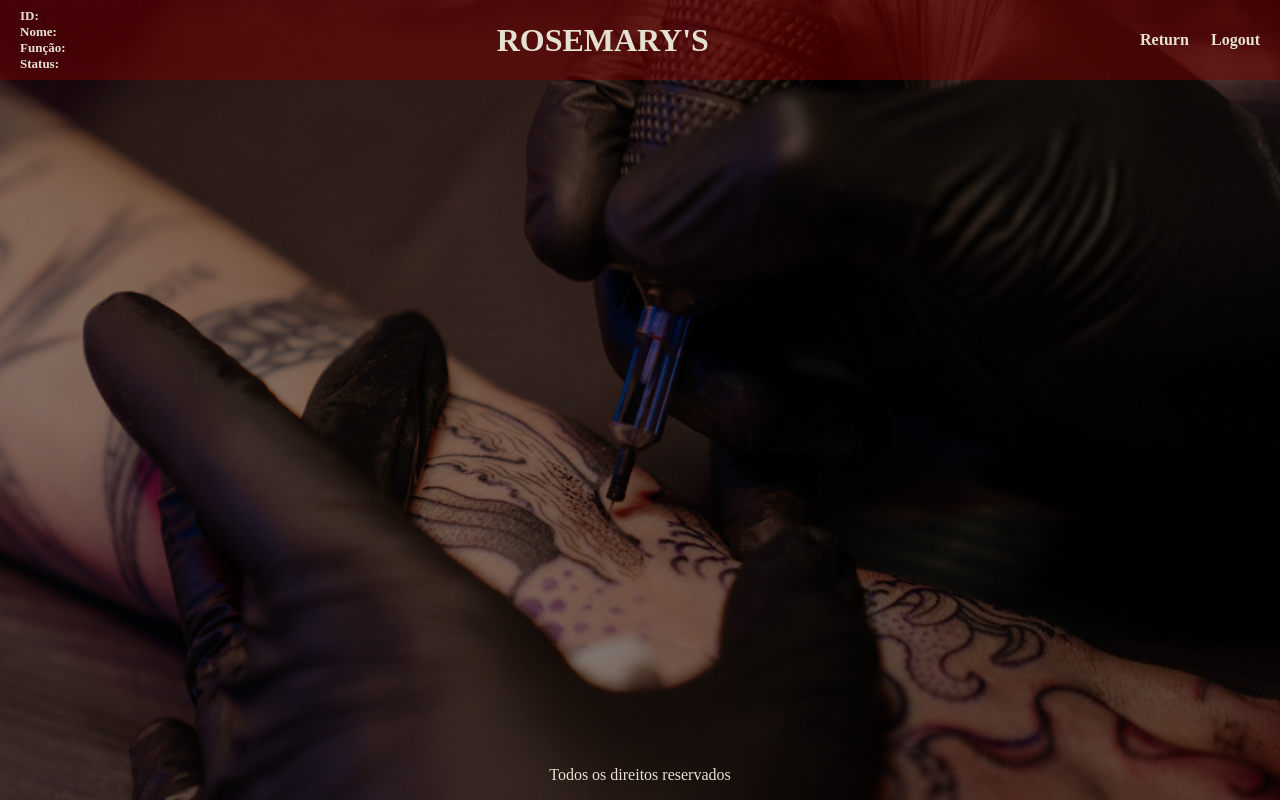
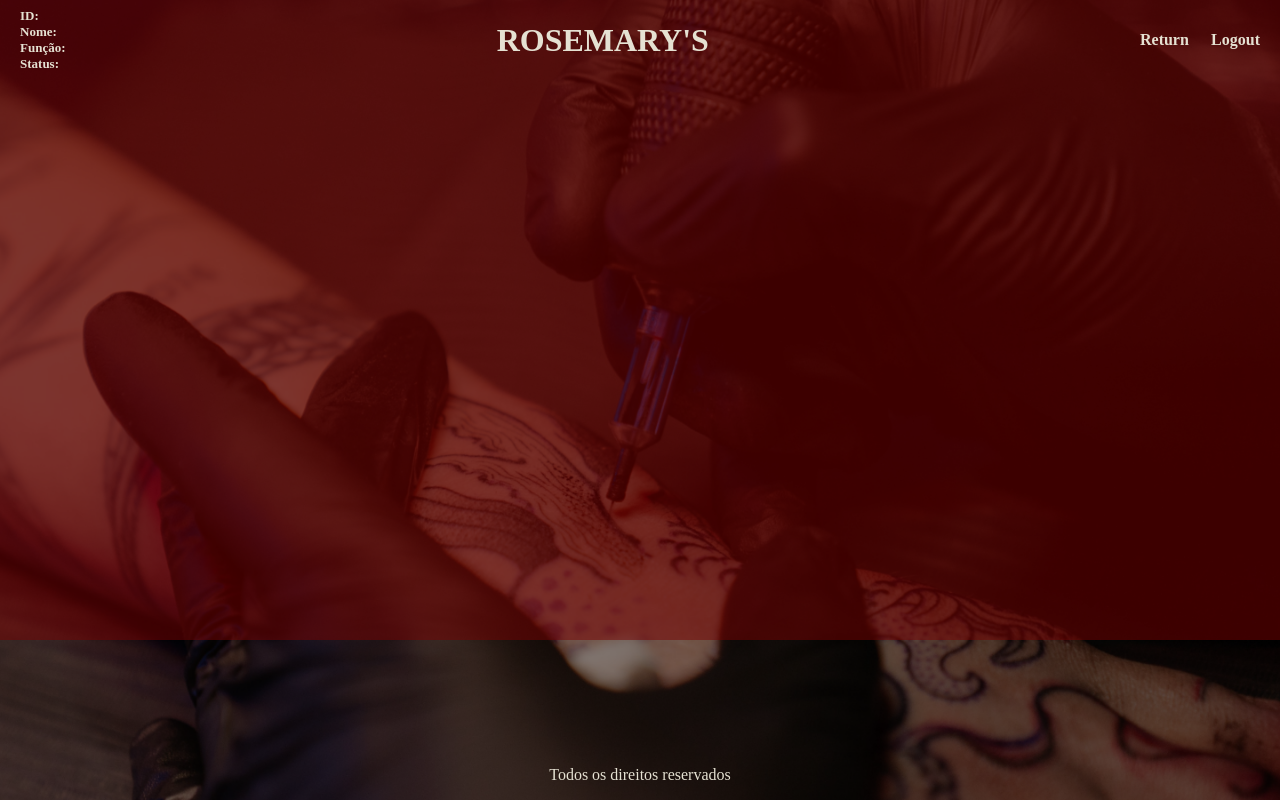
Before and after one commit to LeoAChaves/Rosemarys_Tattoo_Studio, a React (Create React App) app: page /funcionario/estoque in a window 1280 px wide. Built offline with nearby package versions, Linux system fonts and the light colour scheme; a web font is replaced by a local one.

Commit message:
criando o fundo transparente da main

```diff
--- a/src/components/Funcionario/FFundoMain/FundoMain.jsx
+++ b/src/components/Funcionario/FFundoMain/FundoMain.jsx
@@ -1,9 +1,13 @@
-function fundoMain(titulo) {
+import * as S from "./styled.js";
+
+function fundoMain(props) {
   return (
-    <section>
-      <h2>{titulo}</h2>
-      <div></div>
-    </section>
+    <S.Container>
+      <section>
+        <h2>{props.titulo}</h2>
+        <div></div>
+      </section>
+    </S.Container>
   );
 }
 export default fundoMain;
--- /dev/null
+++ b/src/components/Funcionario/FFundoMain/styled.js
@@ -0,0 +1,8 @@
+import styled from "styled-components";
+
+export const Container = styled.section`
+  background-color: ${({ theme }) => theme.primary};
+  width: 100%;
+  height: 70vh;
+  align-self: center;
+`;
--- a/src/pages/Funcionario/FEstoque.jsx
+++ b/src/pages/Funcionario/FEstoque.jsx
@@ -1,6 +1,7 @@
 import styled from "styled-components";
 import FHeader from "../../components/Funcionario/FHeader/FHeader.jsx";
 //import FEstoqueMain from "../../components/Funcionario/FEstoque/FEstoqueMain.jsx";
+import FundoMain from "../../components/Funcionario/FFundoMain/FundoMain.jsx";
 import FFooter from "../../components/Funcionario/FFooter/FFooter.jsx";
 
 function FEstoque() {
@@ -14,7 +15,7 @@ function FEstoque() {
   return (
     <FEstoque>
       <FHeader />
-
+      <FundoMain />
       <FFooter />
     </FEstoque>
   );
```
